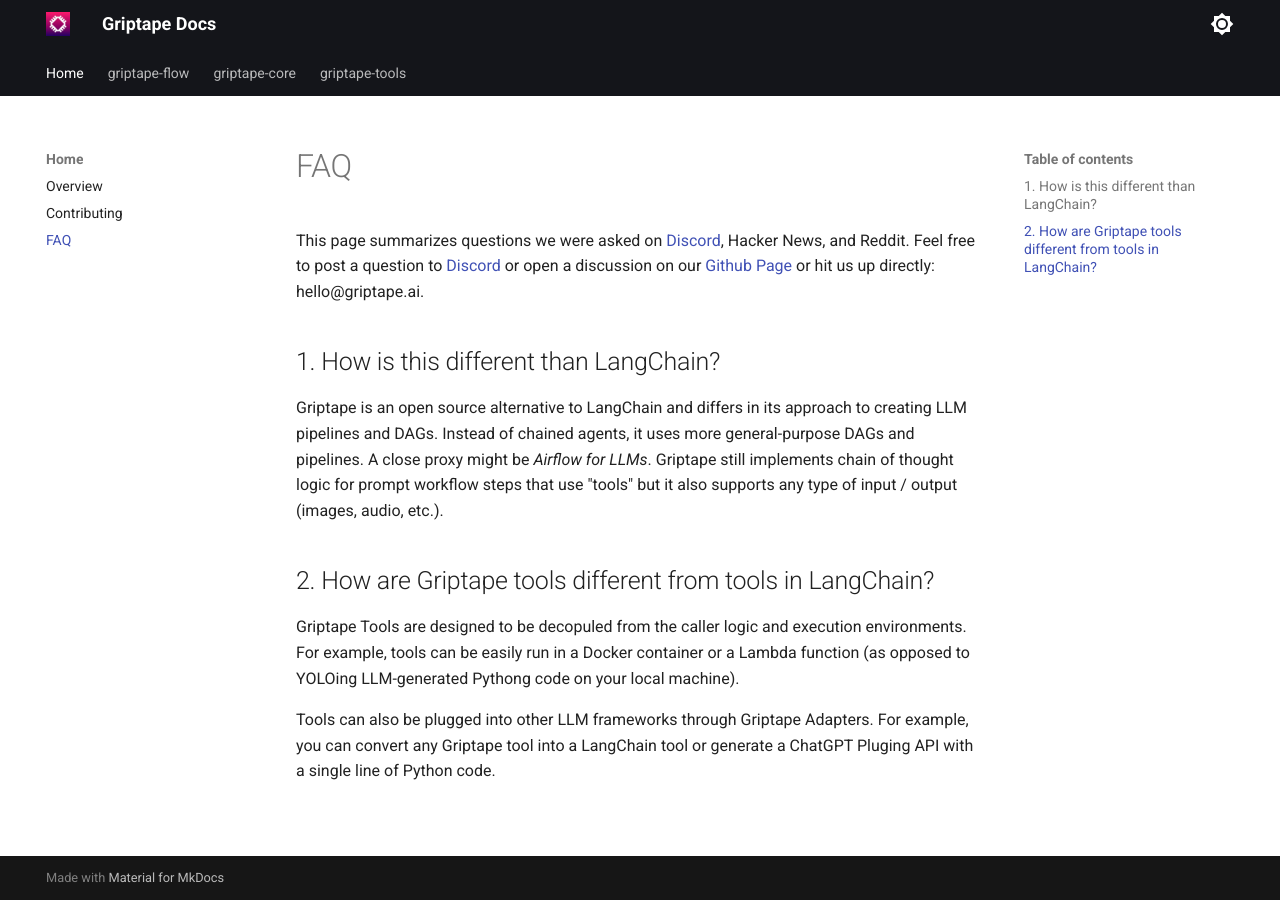
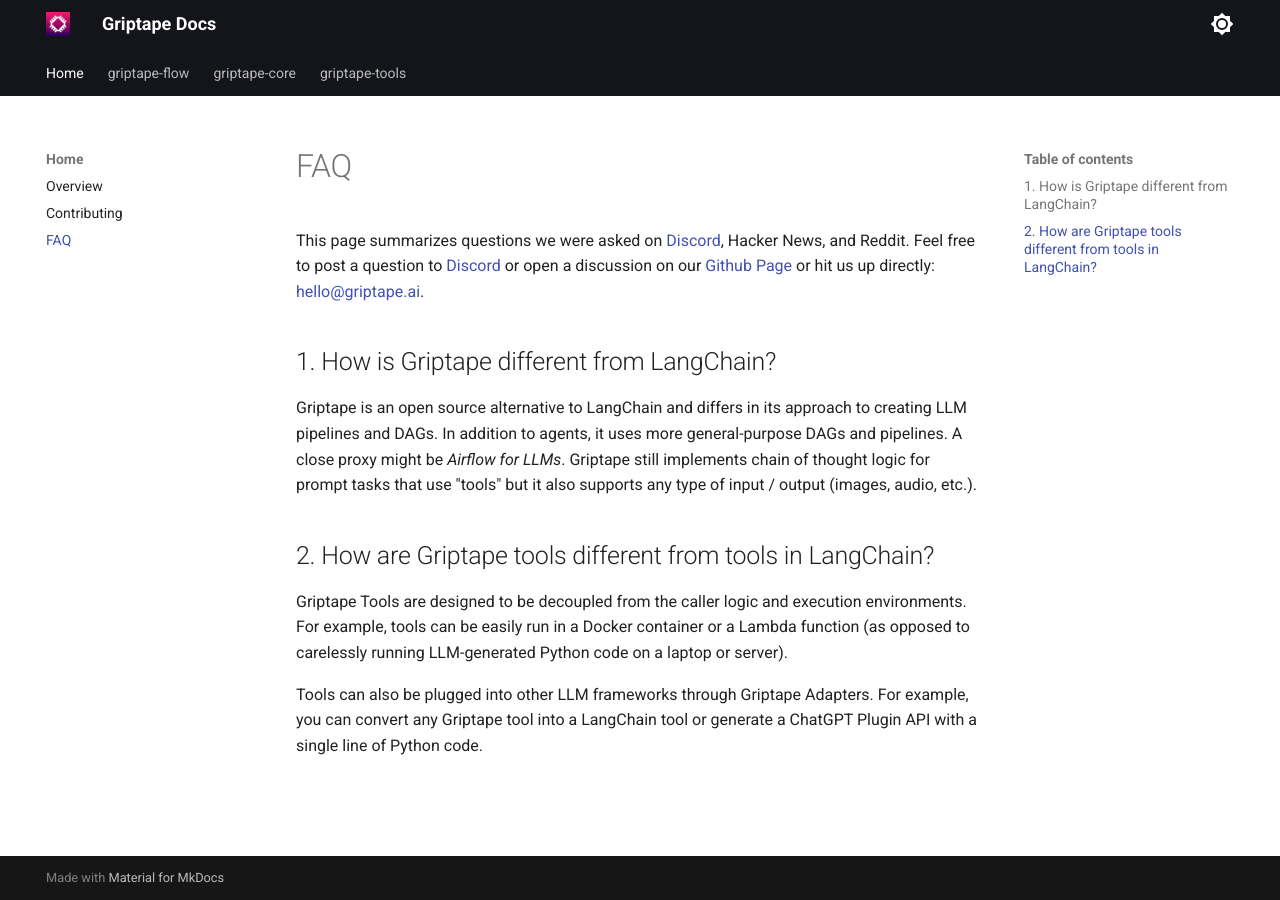
Before and after one commit to griptape-ai/griptape-docs, an MkDocs documentation site: the page built from docs/faq.md, in a window 1280 px wide. Built offline with MkDocs 1.6.1 and Material for MkDocs 9.7.7, drawn with Linux system fonts in a browser that asks for light colours.

Commit message:
Update FAQ

```diff
--- a/docs/faq.md
+++ b/docs/faq.md
@@ -1,11 +1,11 @@
-This page summarizes questions we were asked on [Discord](https://discord.gg/gnWRz88eym), Hacker News, and Reddit. Feel free to post a question to [Discord](https://discord.gg/gnWRz88eym) or open a discussion on our [Github Page](https://github.com/griptape-ai) or hit us up directly: hello@griptape.ai.
+This page summarizes questions we were asked on [Discord](https://discord.gg/gnWRz88eym), Hacker News, and Reddit. Feel free to post a question to [Discord](https://discord.gg/gnWRz88eym) or open a discussion on our [Github Page](https://github.com/griptape-ai) or hit us up directly: [hello@griptape.ai](mailto:hello@griptape.ai).
 
-## 1. How is this different than LangChain?
+## 1. How is Griptape different from LangChain?
 
-Griptape is an open source alternative to LangChain and differs in its approach to creating LLM pipelines and DAGs. Instead of chained agents, it uses more general-purpose DAGs and pipelines. A close proxy might be *Airflow for LLMs*. Griptape still implements chain of thought logic for prompt workflow steps that use "tools" but it also supports any type of input / output (images, audio, etc.).
+Griptape is an open source alternative to LangChain and differs in its approach to creating LLM pipelines and DAGs. In addition to agents, it uses more general-purpose DAGs and pipelines. A close proxy might be *Airflow for LLMs*. Griptape still implements chain of thought logic for prompt tasks that use "tools" but it also supports any type of input / output (images, audio, etc.).
 
 ## 2. How are Griptape tools different from tools in LangChain?
 
-Griptape Tools are designed to be decopuled from the caller logic and execution environments. For example, tools can be easily run in a Docker container or a Lambda function (as opposed to YOLOing LLM-generated Pythong code on your local machine).
+Griptape Tools are designed to be decoupled from the caller logic and execution environments. For example, tools can be easily run in a Docker container or a Lambda function (as opposed to carelessly running LLM-generated Python code on a laptop or server).
 
-Tools can also be plugged into other LLM frameworks through Griptape Adapters. For example, you can convert any Griptape tool into a LangChain tool or generate a ChatGPT Pluging API with a single line of Python code.
+Tools can also be plugged into other LLM frameworks through Griptape Adapters. For example, you can convert any Griptape tool into a LangChain tool or generate a ChatGPT Plugin API with a single line of Python code.
```
